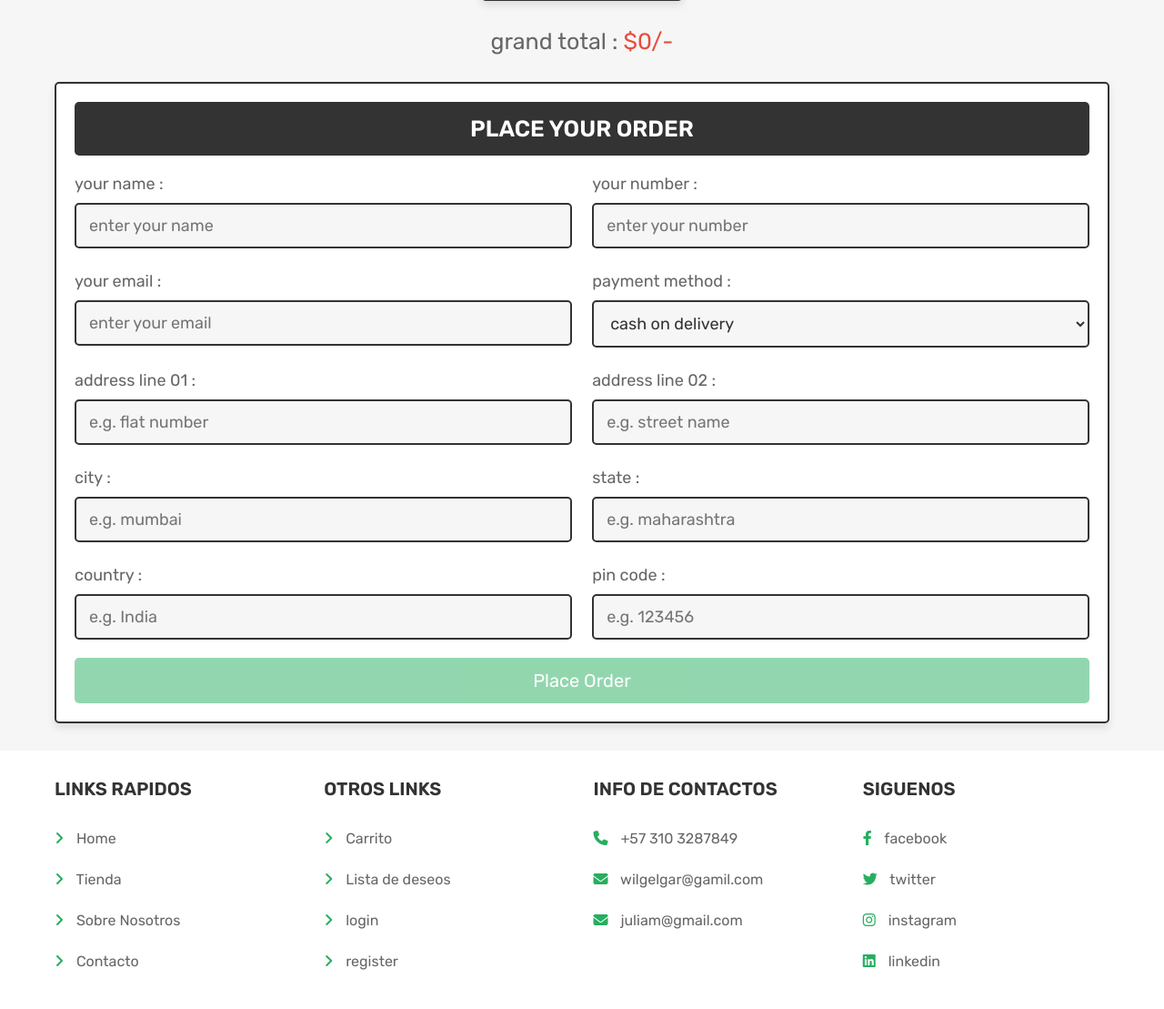
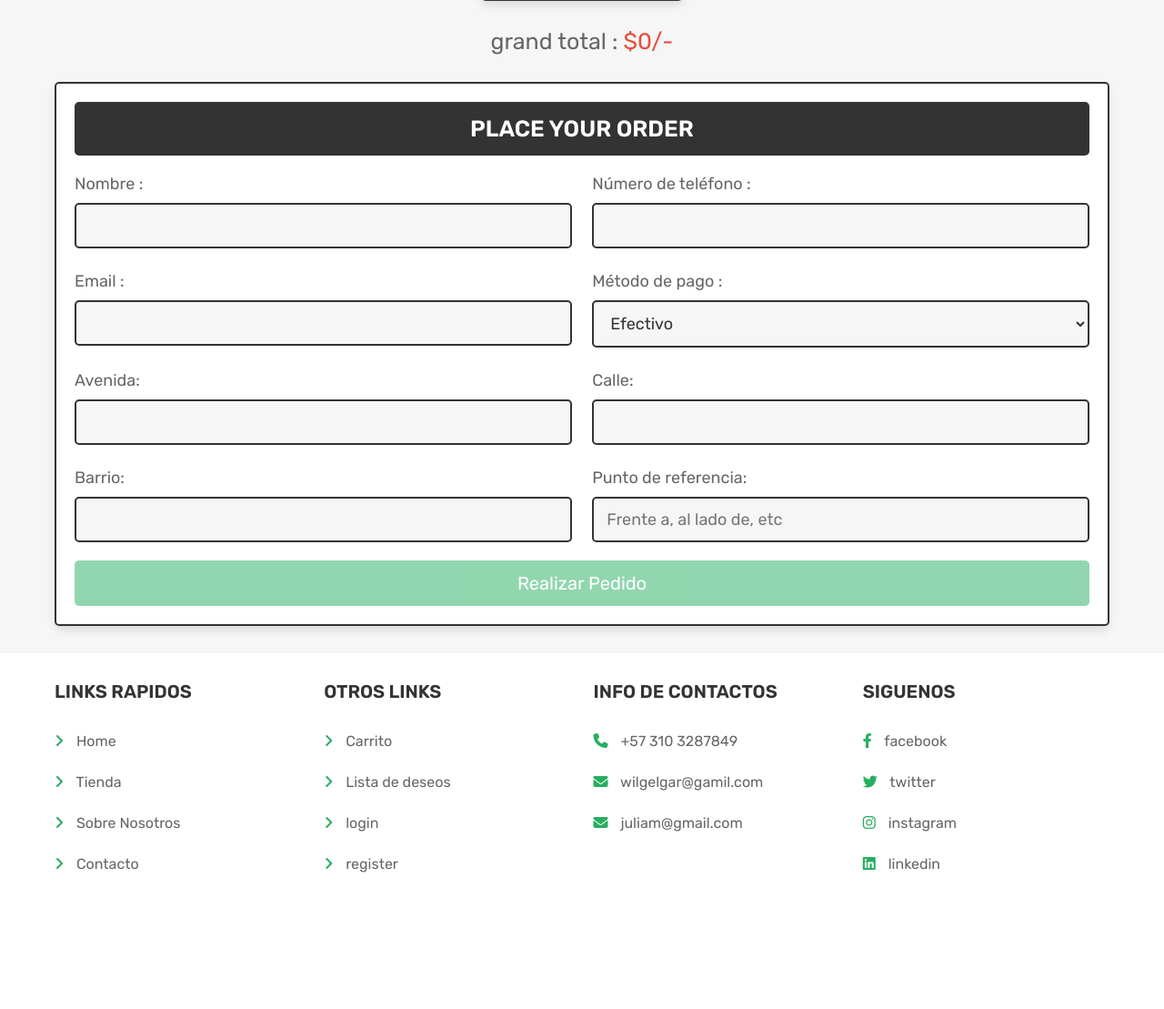
Before and after one commit to JuliamG25/cliente-servidor, a PHP site: page /checkout.php in a window 1280 px wide. Shown: the part 156-1265 px from the top of the page at 91% size. After the commit the page ends 1115 px from the top, so only its background shows below. Run offline with PHP 8.4, Linux system fonts and the light colour scheme; a user stored in the database is signed in; data comes from the database, SQL or seed files in the repository; data that the repository does not hold is empty; some libraries are stand-ins or nearby versions.

Commit message:
Modificaciones

```diff
--- a/checkout.php
+++ b/checkout.php
@@ -106,53 +106,44 @@ if(isset($_POST['order'])){
 
       <div class="flex">
          <div class="inputBox">
-            <span>your name :</span>
-            <input type="text" name="name" placeholder="enter your name" class="box" required>
+            <span>Nombre :</span>
+            <input type="text" name="name"  class="box" required>
          </div>
          <div class="inputBox">
-            <span>your number :</span>
-            <input type="number" name="number" placeholder="enter your number" class="box" required>
+            <span>Número de teléfono :</span>
+            <input type="number" name="number"  class="box" required>
          </div>
          <div class="inputBox">
-            <span>your email :</span>
-            <input type="email" name="email" placeholder="enter your email" class="box" required>
+            <span>Email :</span>
+            <input type="email" name="email"  class="box" required>
          </div>
          <div class="inputBox">
-            <span>payment method :</span>
+            <span>Método de pago :</span>
             <select name="method" class="box" required>
-               <option value="cash on delivery">cash on delivery</option>
-               <option value="credit card">credit card</option>
-               <option value="paytm">paytm</option>
-               <option value="paypal">paypal</option>
+               <option value="cash on delivery">Efectivo</option>
+               <option value="credit card">Tarjeta de crédito</option>
+               <option value="paytm">Tarjeta débito</option>
             </select>
          </div>
          <div class="inputBox">
-            <span>address line 01 :</span>
-            <input type="text" name="flat" placeholder="e.g. flat number" class="box" required>
+            <span>Avenida: </span>
+            <input type="text" name="flat"  class="box" required>
          </div>
          <div class="inputBox">
-            <span>address line 02 :</span>
-            <input type="text" name="street" placeholder="e.g. street name" class="box" required>
+            <span>Calle:</span>
+            <input type="text" name="street"  class="box" required>
          </div>
          <div class="inputBox">
-            <span>city :</span>
-            <input type="text" name="city" placeholder="e.g. mumbai" class="box" required>
+            <span>Barrio:</span>
+            <input type="text" name="city"  class="box" required>
          </div>
          <div class="inputBox">
-            <span>state :</span>
-            <input type="text" name="state" placeholder="e.g. maharashtra" class="box" required>
-         </div>
-         <div class="inputBox">
-            <span>country :</span>
-            <input type="text" name="country" placeholder="e.g. India" class="box" required>
-         </div>
-         <div class="inputBox">
-            <span>pin code :</span>
-            <input type="number" min="0" name="pin_code" placeholder="e.g. 123456" class="box" required>
+            <span>Punto de referencia:</span>
+            <input type="text" name="state" placeholder="Frente a, al lado de, etc" class="box" required>
          </div>
       </div>
 
-      <input type="submit" name="order" class="btn <?= ($cart_grand_total > 1)?'':'disabled'; ?>" value="place order">
+      <input type="submit" name="order" class="btn <?= ($cart_grand_total > 1)?'':'disabled'; ?>" value="Realizar pedido">
 
    </form>
 
```
Also changed, not shown: orders.php (+10 -10 lines).
